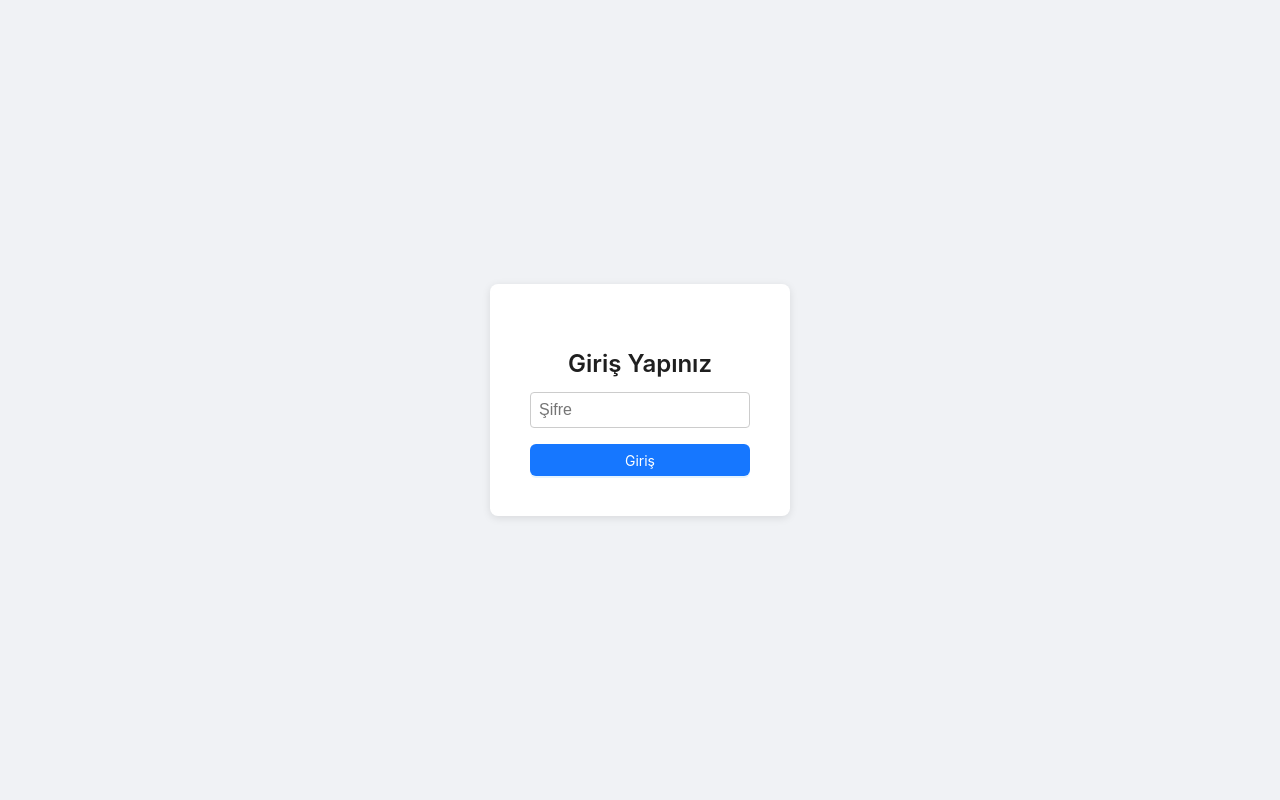
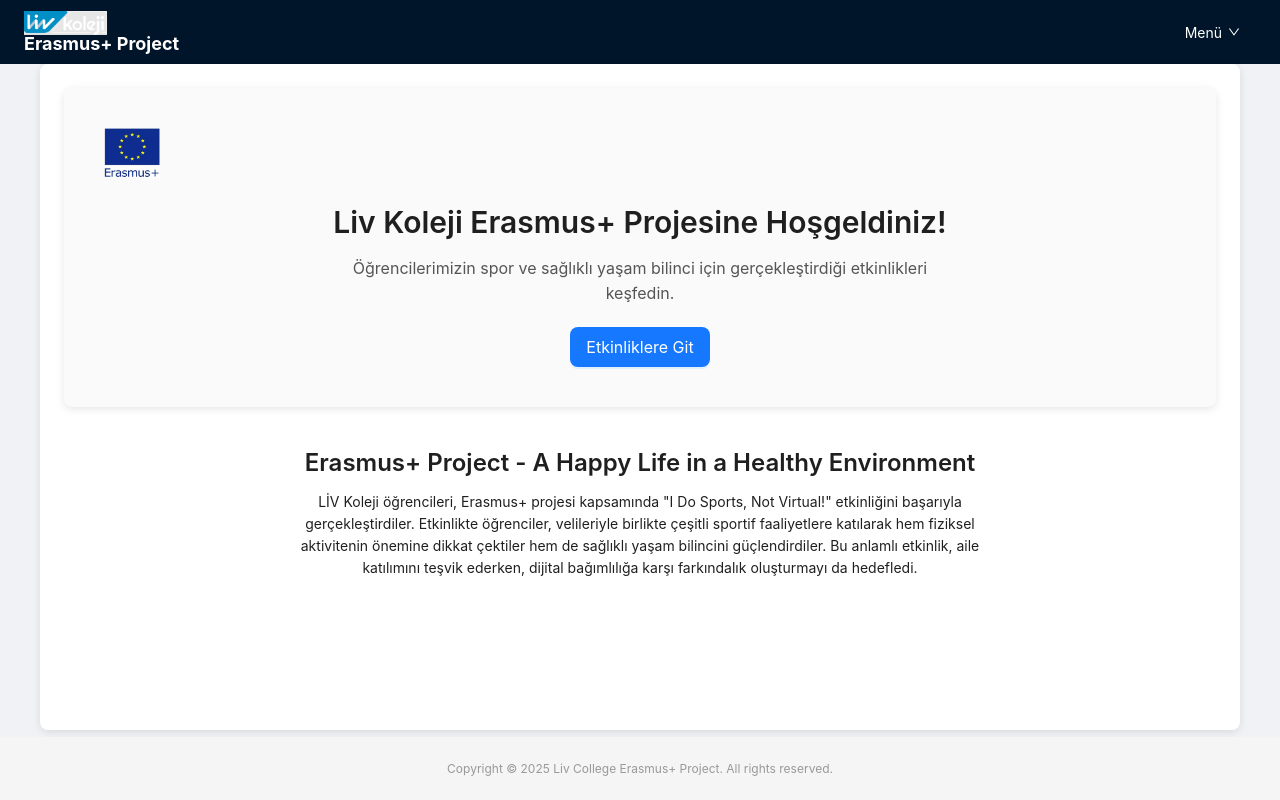
Before and after one commit to yemreeu/erasmus-project-full, a React (Vite) app: page / in a window 1280 px wide. Built offline with nearby package versions, Linux system fonts and the light colour scheme.

Commit message:
refactor: remove authentication logic and clean up unused code in App component

```diff
--- a/src/App.tsx
+++ b/src/App.tsx
@@ -7,12 +7,10 @@ import {
   Row,
   Col,
   Button,
-  message,
   Dropdown,
 } from "antd";
 import {
   PictureOutlined,
-  LogoutOutlined,
   HomeOutlined,
   DownOutlined,
 } from "@ant-design/icons";
@@ -26,10 +24,6 @@ const imageList = Array.from(
   { length: 18 },
   (_, i) => `/images/photo${i + 3}.jpeg`
 );
-
-const PASSWORD_KEY = "project_password";
-
-const ENV_PASSWORD = import.meta.env.VITE_APP_PASSWORD;
 
 const HomeContent: React.FC<{ onNavigate: (page: MenuKey) => void }> = ({
   onNavigate,
@@ -102,8 +96,6 @@ const HomeContent: React.FC<{ onNavigate: (page: MenuKey) => void }> = ({
 
 const App = () => {
   const [selectedMenu, setSelectedMenu] = useState<MenuKey>("home");
-  const [isAuthenticated, setIsAuthenticated] = useState<boolean>(false);
-  const [passwordInput, setPasswordInput] = useState<string>("");
 
   const useWindowWidth = () => {
     const [width, setWidth] = useState(window.innerWidth);
@@ -133,88 +125,9 @@ const App = () => {
     document.documentElement.style.width = "100%";
   }, []);
 
-  useEffect(() => {
-    const savedPassword = localStorage.getItem(PASSWORD_KEY);
-    if (savedPassword === ENV_PASSWORD) {
-      setIsAuthenticated(true);
-    }
-  }, []);
-
-  const handleLogin = () => {
-    if (passwordInput === ENV_PASSWORD) {
-      localStorage.setItem(PASSWORD_KEY, passwordInput);
-      setIsAuthenticated(true);
-      setSelectedMenu("home");
-      message.success("Başarıyla giriş yapıldı!");
-    } else {
-      message.error("Yanlış şifre!");
-    }
+  const handleMenuClick = (e: { key: string }) => {
+    setSelectedMenu(e.key as MenuKey);
   };
-
-  const handleLogout = () => {
-    localStorage.removeItem(PASSWORD_KEY);
-    setIsAuthenticated(false);
-    setSelectedMenu("home");
-    message.info("Çıkış yapıldı.");
-  };
-
-  // Menü tıklama fonksiyonu - logout dışındakileri seçili yap, logout yap
-  const handleMenuClick = (e: { key: string }) => {
-    if (e.key === "logout") {
-      handleLogout();
-    } else {
-      setSelectedMenu(e.key as MenuKey);
-    }
-  };
-
-  if (!isAuthenticated) {
-    return (
-      <Layout
-        style={{
-          minHeight: "100vh",
-          display: "flex",
-          justifyContent: "center",
-          alignItems: "center",
-          padding: 0,
-          margin: 0,
-          background: "#f0f2f5",
-          width: "100vw",
-        }}
-      >
-        <div
-          style={{
-            background: "white",
-            padding: 40,
-            borderRadius: 8,
-            boxShadow: "0 2px 8px rgba(0,0,0,0.1)",
-            width: 300,
-            textAlign: "center",
-          }}
-        >
-          <Title level={3}>Giriş Yapınız</Title>
-          <input
-            type="password"
-            value={passwordInput}
-            onChange={(e) => setPasswordInput(e.target.value)}
-            placeholder="Şifre"
-            style={{
-              width: "100%",
-              padding: 8,
-              marginBottom: 16,
-              fontSize: 16,
-              borderRadius: 4,
-              border: "1px solid #ccc",
-              boxSizing: "border-box",
-            }}
-            onKeyDown={(e) => e.key === "Enter" && handleLogin()}
-          />
-          <Button type="primary" onClick={handleLogin} block>
-            Giriş
-          </Button>
-        </div>
-      </Layout>
-    );
-  }
 
   // Dropdown içindeki menü öğeleri
   const dropdownMenu = (
@@ -232,14 +145,6 @@ const App = () => {
         style={{ borderRadius: 12, minWidth: 120 }}
       >
         Etkinlikler
-      </Menu.Item>
-      <Menu.Divider />
-      <Menu.Item
-        key="logout"
-        icon={<LogoutOutlined />}
-        style={{ borderRadius: 12, minWidth: 120 }}
-      >
-        Çıkış Yap
       </Menu.Item>
     </Menu>
   );
@@ -308,19 +213,6 @@ const App = () => {
               Erasmus+ Project
             </span>
           </div>
-
-          {/* Text Div */}
-          {/* <div
-            style={{
-              color: "white",
-              fontWeight: "bold",
-              fontSize: 18,
-              whiteSpace: "nowrap",
-              textAlign: isMobile ? "center" : "left",
-            }}
-          >
-            Erasmus+ Project
-          </div> */}
         </div>
 
         {/* Dropdown menü sağda */}
```
Also changed, not shown: 1 other file (tests, documents, lock files or other folders). Lines whose indentation alone changed are shown as unchanged.
